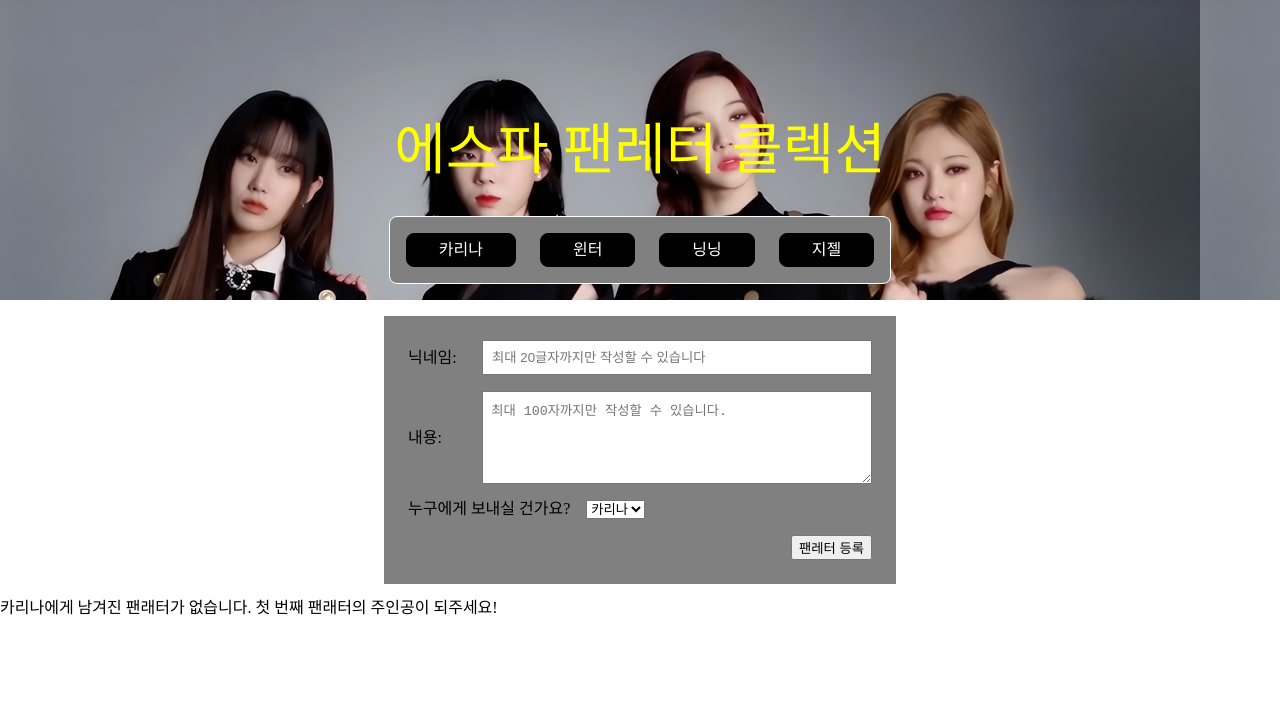
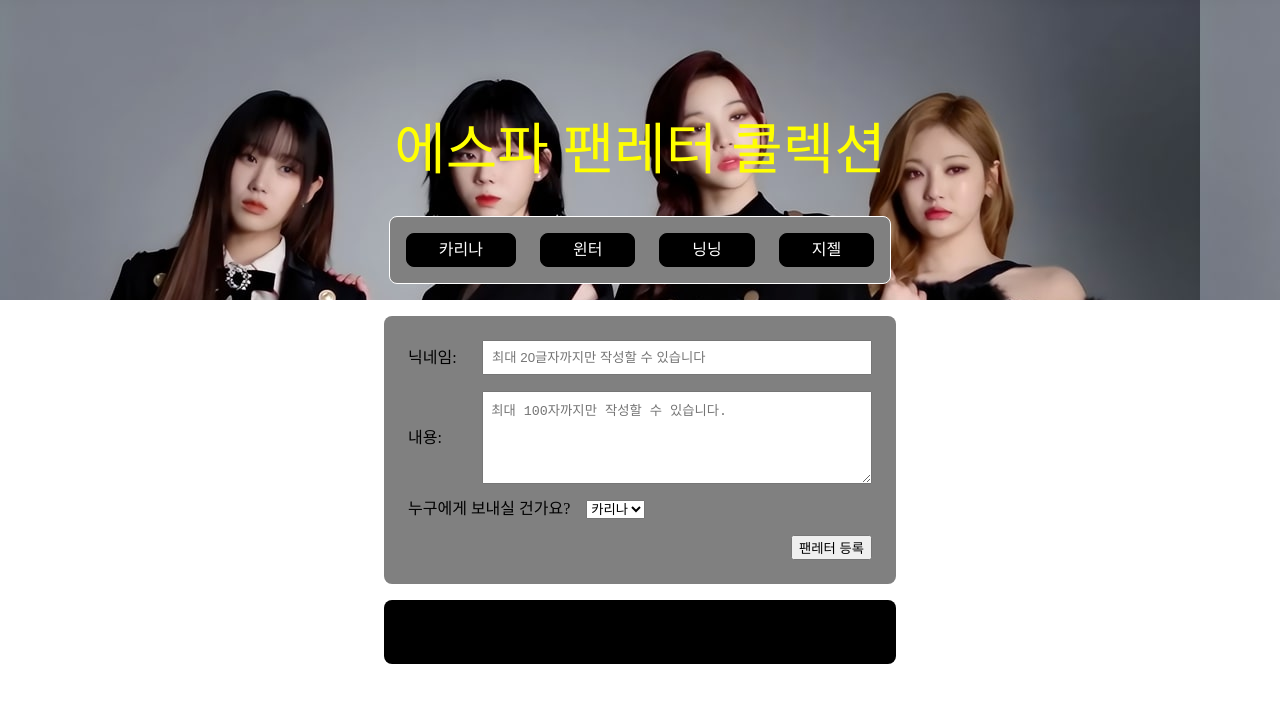
Before and after one commit to dygmm4288/fan-letter, a React (Create React App) app: page / in a window 1280 px wide. Shown: the top 702 px of the page. Built offline with nearby package versions, Linux system fonts and the light colour scheme.

Commit message:
letter list css 적용 완료

```diff
--- /dev/null
+++ b/src/components/Avatar.jsx
@@ -0,0 +1,21 @@
+import styled from "styled-components";
+
+export default function Avatar({ src, nickname, style }) {
+  return (
+    <StyledAvatarWrapper {...style}>
+      <img src={src} alt={nickname + "user avatar profile"} />
+    </StyledAvatarWrapper>
+  );
+}
+
+const StyledAvatarWrapper = styled.figure`
+  width: ${(props) => (props.width ? props.width : "60px")};
+  height: ${(props) => (props.height ? props.height : "60px")};
+  border-radius: 50%;
+  img {
+    width: 100%;
+    height: 100%;
+    border-radius: 50%;
+    object-fit: cover;
+  }
+`;
--- a/src/components/LetterForm.jsx
+++ b/src/components/LetterForm.jsx
@@ -72,6 +72,8 @@
   .select-wrapper label {
     margin-right: 1rem;
   }
+
+  border-radius: 0.5rem;
 `;
 const StyledInputWrapper = styled.div`
   display: flex;
--- a/src/components/LetterItem.jsx
+++ b/src/components/LetterItem.jsx
@@ -1,4 +1,5 @@
 import styled from "styled-components";
+import Avatar from "./Avatar";
 
 export default function LetterItem({
   handleNavigate,
@@ -8,12 +9,11 @@
   content,
   avatar,
 }) {
+  console.log(avatar);
   return (
     <li onClick={handleNavigate(id)}>
       <StyledLetterItemWrapper>
-        <StyledAvatarWrapper>
-          <img src={avatar} alt={nickname + "user avatar profile"} />
-        </StyledAvatarWrapper>
+        <Avatar src={avatar} alt={nickname + "user avatar profile"} />
         <StyledLetterItemInfo>
           <span>{nickname}</span>
           <span>{createdAt}</span>
@@ -24,6 +24,32 @@
   );
 }
 
-const StyledLetterItemWrapper = styled.div``;
-const StyledAvatarWrapper = styled.div``;
-const StyledLetterItemInfo = styled.div``;
+const StyledLetterItemWrapper = styled.div`
+  width: 100%;
+  padding: 1.5rem;
+  display: flex;
+  flex-direction: row;
+
+  color: white;
+
+  border: 1px solid white;
+  gap: 1rem;
+
+  div:first-child {
+    flex: 0.2;
+  }
+`;
+
+const StyledLetterItemInfo = styled.div`
+  flex: 0.8;
+  display: flex;
+  flex-direction: column;
+  justify-content: center;
+  gap: 0.8rem;
+
+  span:last-child {
+    padding: 0.5rem;
+    background-color: rgb(50, 50, 50);
+    border-radius: 0.5rem;
+  }
+`;
--- a/src/components/LetterList.jsx
+++ b/src/components/LetterList.jsx
@@ -6,12 +6,12 @@
   const ifEmptyThan = alter(() => letters.length === 0);
 
   return (
-    <ul>
+    <StyledLetterList>
       {ifEmptyThan(
         <EmptyLetter memberName={memberName} />,
         <LetterItems letters={letters} handleNavigate={handleNavigate} />,
       )}
-    </ul>
+    </StyledLetterList>
   );
 }
 function LetterItems({ letters, handleNavigate }) {
@@ -35,5 +35,24 @@
     </StyledEmptyLetter>
   );
 }
+const StyledLetterList = styled.ul`
+  width: 512px;
+  margin: 0 auto;
+  display: flex;
+  flex-direction: column;
+  border-radius: 0.5rem;
 
+  padding: 1rem;
+
+  background-color: black;
+
+  gap: 1.5rem;
+  li {
+    width: 100%;
+    transition: transform 0.2s ease-in-out;
+  }
+  li:hover {
+    transform: scale(1.05);
+  }
+`;
 const StyledEmptyLetter = styled.p``;
```
